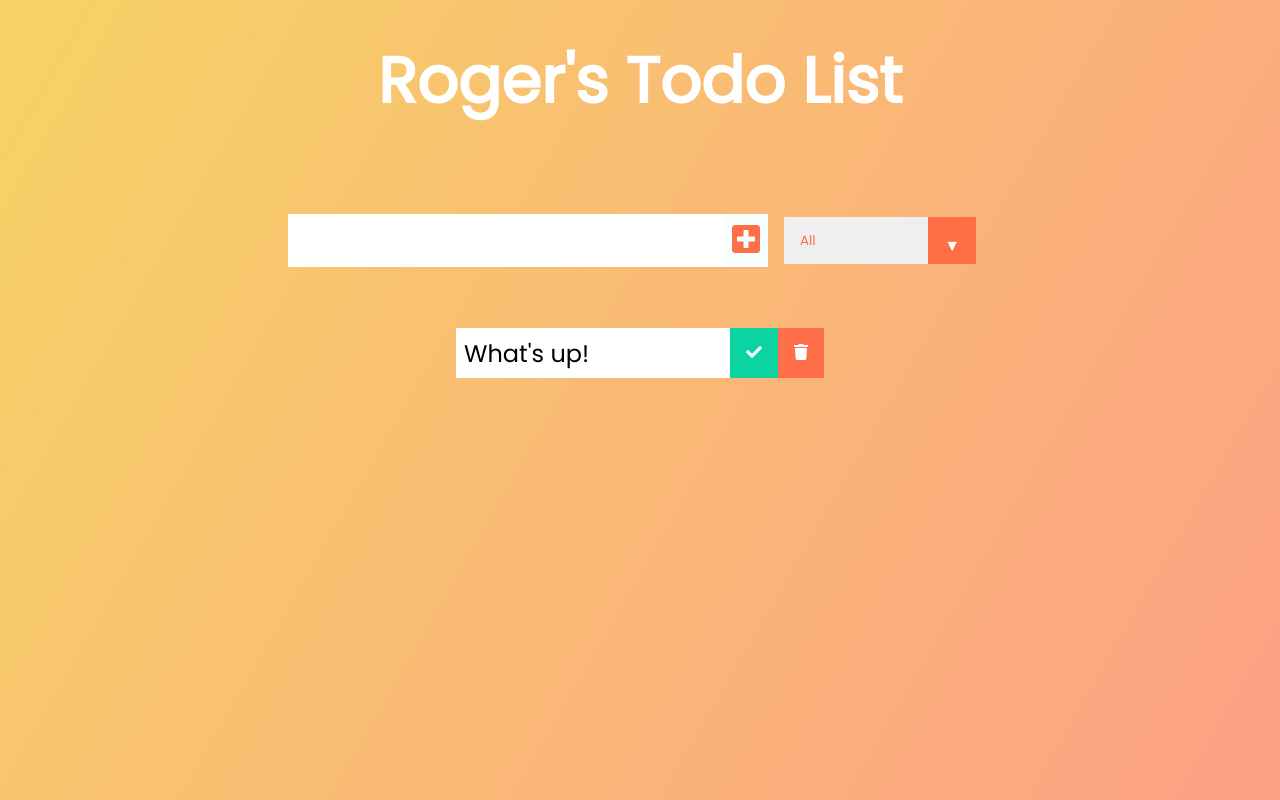
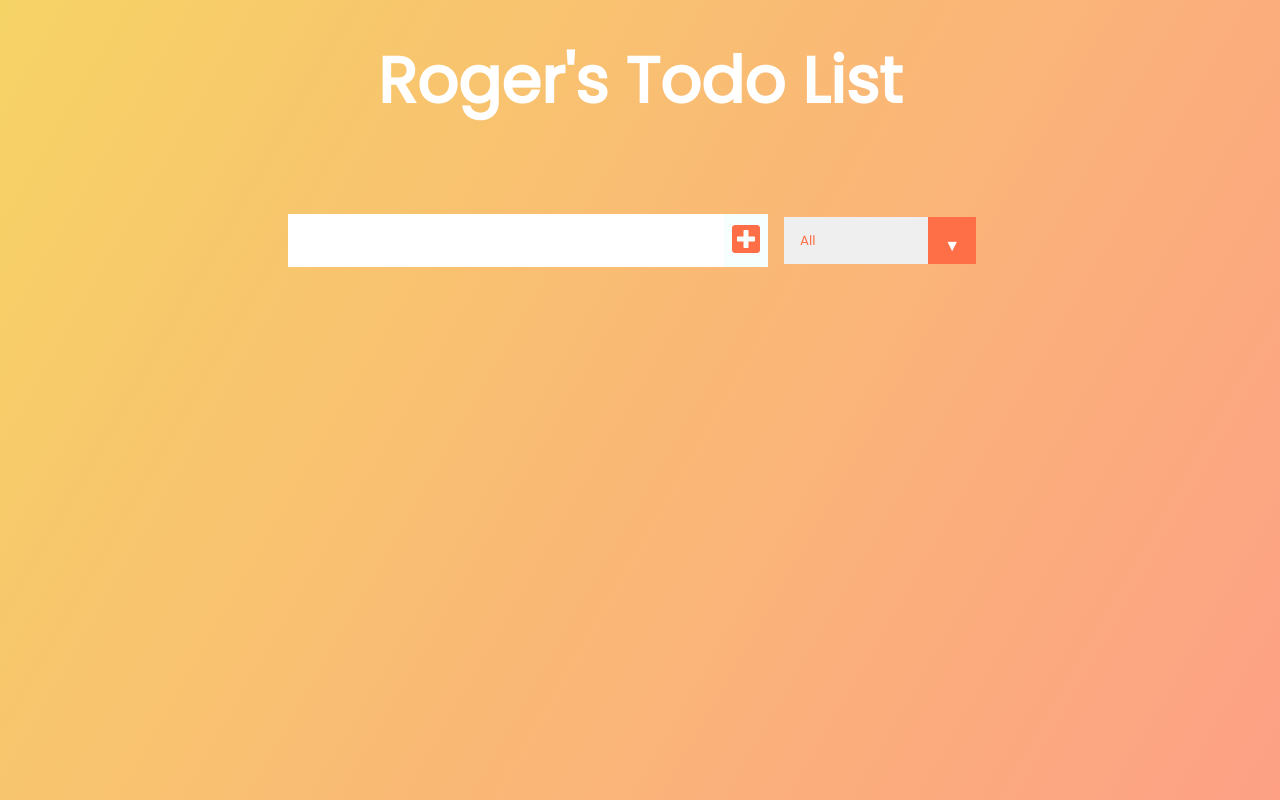
Before and after one commit to rogeliosandoval/React-Practice, a React (Create React App) app: page / in a window 1280 px wide. Built offline with nearby package versions, Linux system fonts and the light colour scheme.

Commit message:
Render out text

```diff
--- a/src/App.js
+++ b/src/App.js
@@ -13,7 +13,7 @@ function App() {
         <h1>Roger's Todo List</h1>
       </header>
       <Form inputText={inputText} todos={todos} setTodos={setTodos} setInputText={setInputText} />
-      <TodoList />
+      <TodoList todos={todos}/>
     </div>
   );
 }
--- a/src/components/Todo.js
+++ b/src/components/Todo.js
@@ -1,9 +1,9 @@
 import React from "react";
 
-const Todo = () => {
+const Todo = ({ text }) => {
     return(
         <div className="todo">
-            <li className='todo-item'>What's up!</li>
+            <li className='todo-item'>{ text }</li>
             <button className="complete-btn"><i className="fas fa-check"></i></button>
             <button className="trash-btn"><i className="fas fa-trash"></i></button>
         </div>
--- a/src/components/TodoList.js
+++ b/src/components/TodoList.js
@@ -1,11 +1,13 @@
 import React from "react";
 import Todo from './Todo';
 
-const TodoList = () => {
+const TodoList = ({ todos }) => {
     return (
         <div className="todo-container">
       <ul className="todo-list">
-          <Todo />
+          {todos.map((todo) => (
+           <Todo text={todo.text} />
+          ))}
       </ul>
     </div>
     );
```
